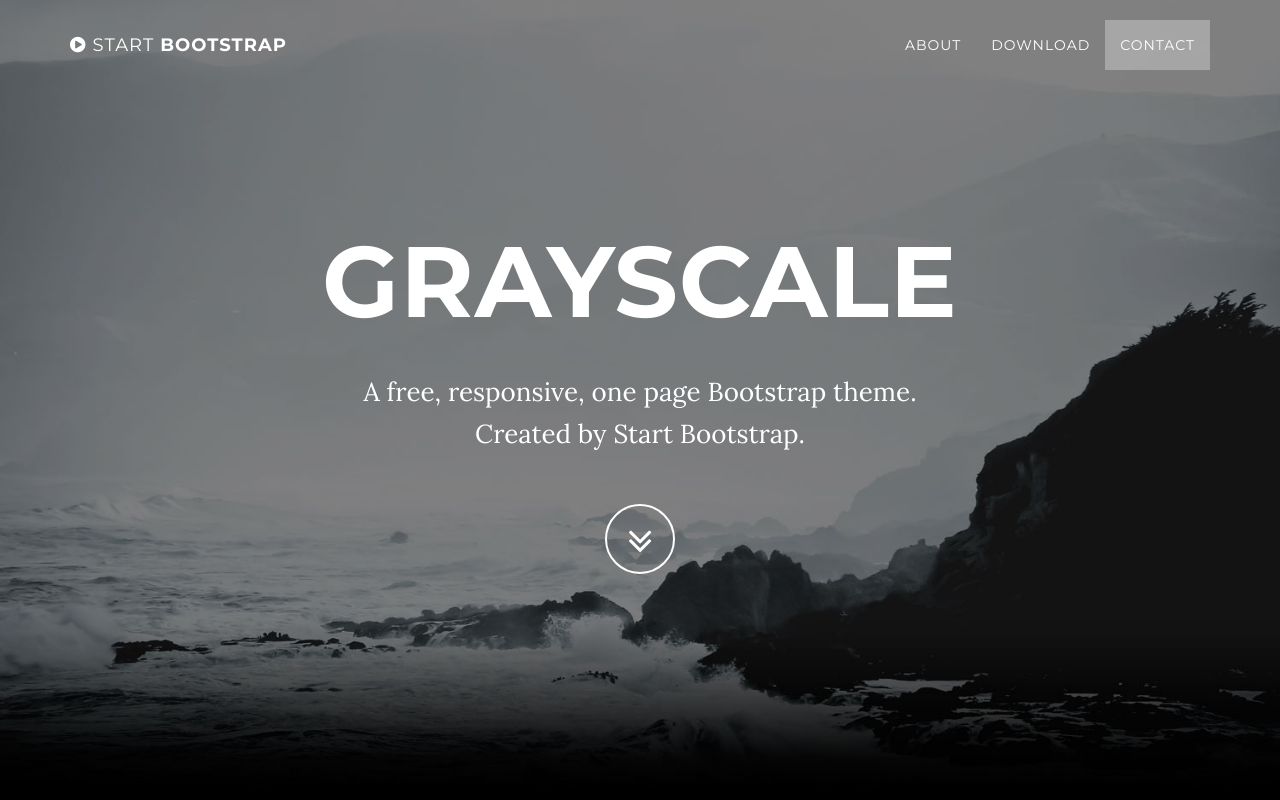
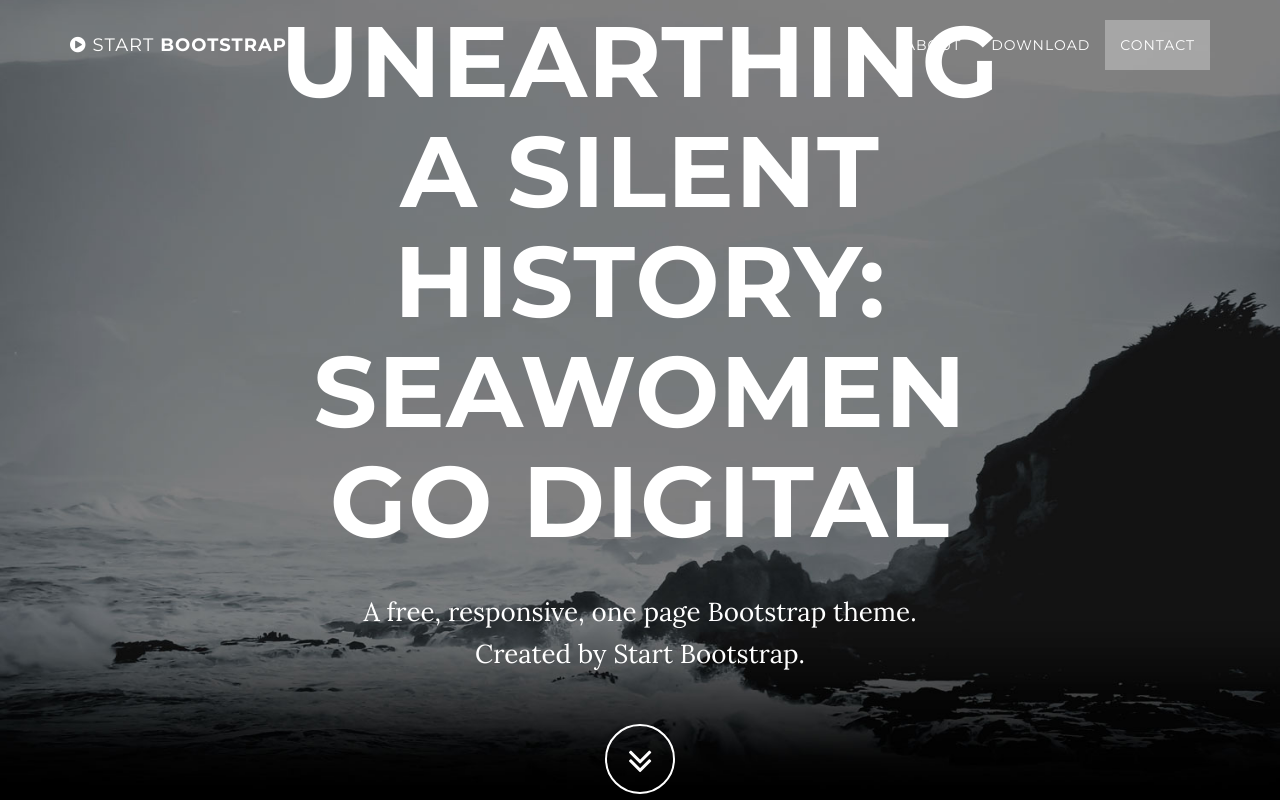
Before and after one commit to smahnke/seawomengodigital, a website: page index.html in a window 1280 px wide. Shown: the top 800 px of the page. Drawn offline with nearby package versions, Linux system fonts and the light colour scheme; some packages are replaced by stand-ins of ours.

Commit message:
Update index.html

```diff
--- a/index.html
+++ b/index.html
@@ -74,7 +74,7 @@
             <div class="container">
                 <div class="row">
                     <div class="col-md-8 col-md-offset-2">
-                        <h1 class="brand-heading">Grayscale</h1>
+                        <h1 class="brand-heading">Unearthing a Silent History: Seawomen Go Digital</h1>
                         <p class="intro-text">A free, responsive, one page Bootstrap theme.
                             <br>Created by Start Bootstrap.</p>
                         <a href="#about" class="btn btn-circle page-scroll">
```
